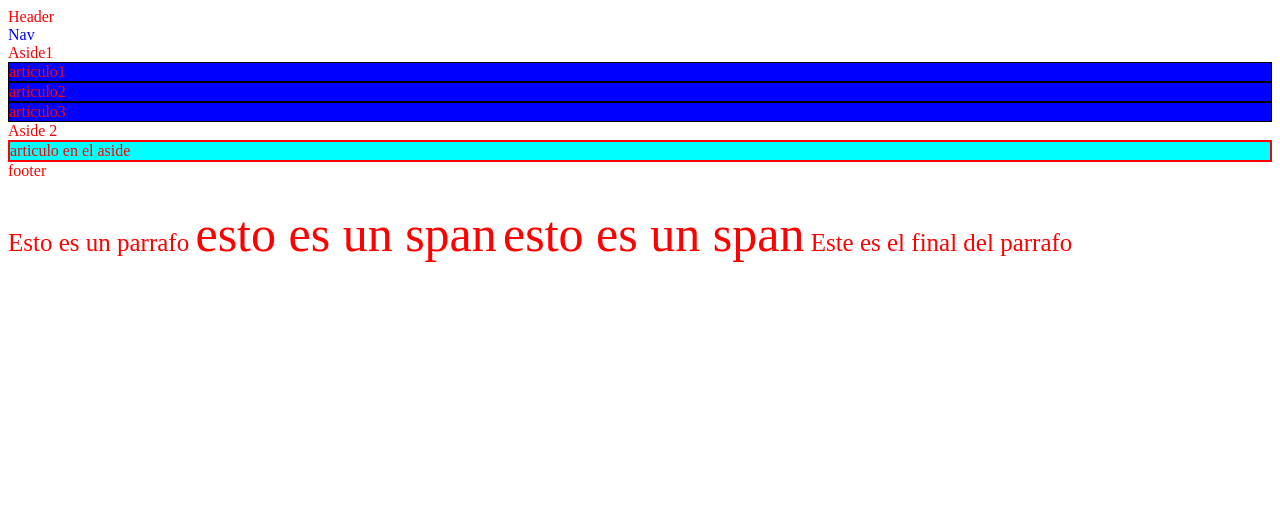
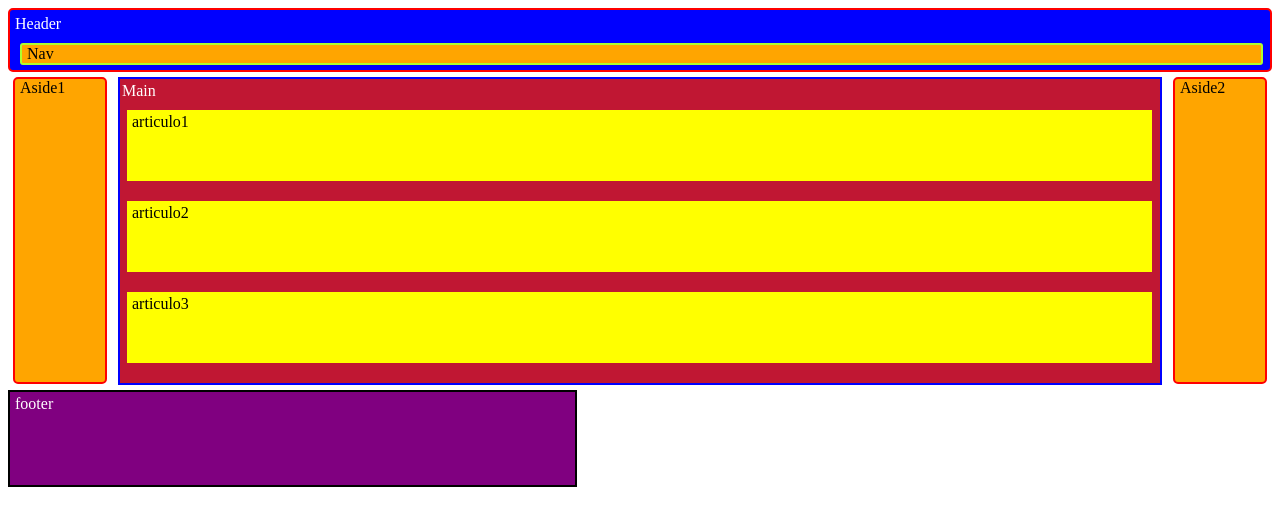
Before and after one commit to alepaez-dev/python-ale, a plain HTML site: page s2-css/index.html in a window 1280 px wide. Drawn offline with Linux system fonts and the light colour scheme.

Commit message:
Practica 1 ya con CSS

```diff
--- a/s2-css/css/style.css
+++ b/s2-css/css/style.css
@@ -1,35 +1,82 @@
-* {
-    color: red;
+header {
+    background-color: blue;
+    border-color: red;
+    color: white;
+    border-style: solid;
+    border-width: 2px;
+    border-style: solid;
+    border-radius: 5px;
+    padding-left: 5px;
+    padding-top: 5px;
 }
 
-header nav{
-    color: blue;
+nav {
+    background-color: orange;
+    border-color: greenyellow;
+    color: black;
+    border-style: solid;
+    border-width: 2px;
+    border-radius: 3px;
+    margin: 10px 7px 5px 5px;
+    padding-left: 5px;
 }
 
-article {
-    background-color: cyan;
-    border: 2px solid red;
-}
-.container-post{
-    border: 1px solid black;
-    background-color: blue;
+main{
+    background-color: rgb(192, 23, 51);
+    color: white;
+    border-color: blue;
+    border-style: solid;
+    border-width: 2px;
+    padding-left: 2px;
+    padding-top: 3px;
+    margin: 5px 110px 5px 110px;
 }
 
-#post-unique{
-    background-color: green;
+.article-yellow{
+    background-color: yellow;
+    color: black;
+    padding: 3px 0px 50px 5px;
+    margin: 10px 8px 20px 5px;
+    /* font-style: bold; */
 }
 
-#post{
-    background-color: yellow;
+#aside1{
+    display: block;
+    background-color: orange;
+    color: black;
+    border-style: solid;
+    border-color: red;
+    border-width: 2px;
+    border-radius: 5px;
+    height: 303px;
+    width: 85px;
+    margin: 5px 5px 5px 5px;
+    padding-left: 5px;
+    float: left;
 }
 
-.parrafo{
-    font-size: 25px;
+#aside2{
+    display: block;
+    background-color: orange;
+    color: black;
+    border-style: solid;
+    border-color: red;
+    border-width: 2px;
+    border-radius: 5px;
+    height: 303px;
+    width: 85px;
+    margin: 5px 5px 5px 5px;
+    padding-left: 5px;
+    float: right;
 }
 
-/*Selector descendiente*/
-/*Selecciona todos los span que se encuentran dentro de un elemento
-que tenga la clase .parrafo*/
-.parrafo span{
-    font-size: 50px;
+footer{
+    background-color: purple;
+    border-color: black;
+    border-style: solid;
+    border-width: 2px;
+    color: white;
+    padding: 3px 0px 50px 5px;
+    height: 40px;
+    width: 560px;
 }
--- a/s2-css/index.html
+++ b/s2-css/index.html
@@ -12,31 +12,21 @@
         Header
         <nav>Nav</nav>
     </header>
-    <aside>Aside1</aside>
+    <aside id="aside1">Aside1</aside>
+    <aside id="aside2">Aside2</aside>
     <main>
-        <Main>
-        <article class="container-post">
+        Main
+        <article class="article-yellow">
             articulo1
         </article>
-        <article class="container-post">
+        <article class="article-yellow">
             articulo2
         </article>
-        <article class="container-post">
+        <article class="article-yellow">
             articulo3
         </article>
     </main>
-    <aside>
-        Aside 2
-    <article>
-        articulo en el aside
-    </article>
-    </aside>
     <footer>footer</footer>
-    <p class ="parrafo">
-        Esto es un parrafo
-        <span>esto es un span</span>
-        <span>esto es un span</span>
-        Este es el final del parrafo
-    </p>
+
 </body>
 </html>
```
